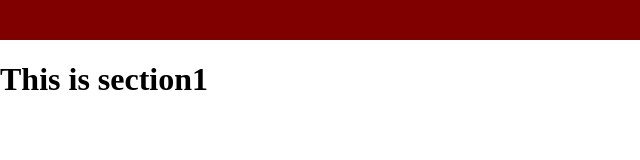
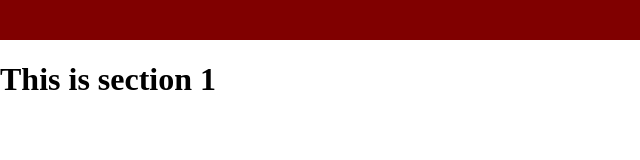
Before and after one commit to juzcrap/my-first-website, a plain HTML site: page index.html in a window 1280 px wide. Shown: the full height of the page, 0-640 px from the left. Drawn offline with Linux system fonts and the light colour scheme.

Commit message:
index.html

```diff
--- a/index.html
+++ b/index.html
@@ -16,7 +16,7 @@
 
         </nav>
 
-        <h1>This is section1</h1>
+        <h1>This is section 1</h1>
 
     </body>
 
```
